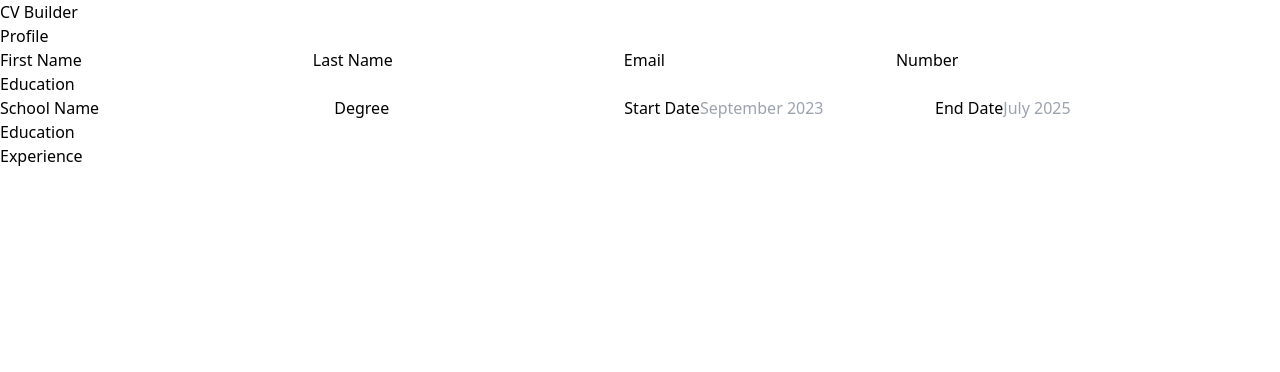
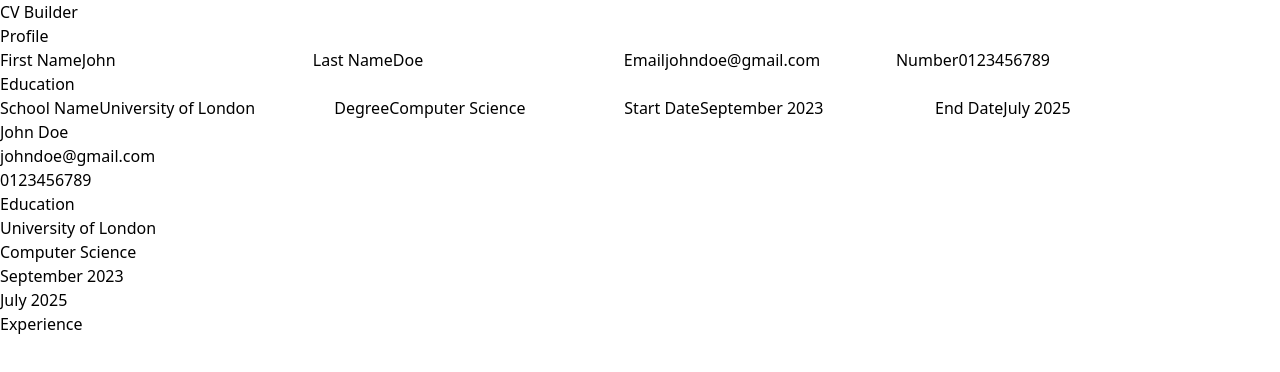
Before and after one commit to h4m24-a/cv-builder, a React app: page / in a window 1280 px wide. Shown: the top 372 px of the page. Built offline with nearby package versions, Linux system fonts and the light colour scheme; the HTML template or start-up script is replaced by a standard one.

Commit message:
fixed bug with state text not being displayed in input form

```diff
--- a/src/App.jsx
+++ b/src/App.jsx
@@ -8,20 +8,20 @@ import Education from "./components/Education"
 function App() {
 
   // Profile
-  const [firstName, setFirstName] = useState("")
-  const [lastName, setLastName] = useState("")
+  const [firstName, setFirstName] = useState("John")
+  const [lastName, setlastName] = useState("Doe");
 
   const fullName = firstName + " " + lastName
 
-  const [email, setEmail] = useState("")
-  const [number, setNumber] = useState("")
+  const [email, setEmail] = useState("johndoe@gmail.com")
+  const [number, setNumber] = useState("0123456789")
 
 
   // Education
-  const [schoolName, setSchoolName] = useState("")
-  const [degree, setDegree] = useState("")
-  const [startdate, setStartDate] = useState("")
-  const [endDate, setEndDate] = useState("")
+  const [schoolName, setSchoolName] = useState("University of London")
+  const [degree, setDegree] = useState("Computer Science")
+  const [startDate, setStartDate] = useState("September 2023")
+  const [endDate, setEndDate] = useState("July 2025")
 
 
   // Experience
@@ -38,14 +38,14 @@ function App() {
       <div className="h-screen sm: flex flex-col md:flex-row ">
 
         {/* Left Page */}
-        <div className=" flex-1 bg-white p-8">
+        <div id="editor" className=" flex-1 bg-white p-8">
           <div className=" p-4 rounded border border-black ">
             <Profile
             firstName={firstName}
             setFirstName={setFirstName}
 
             lastName={lastName}
-            setLastName={setLastName}
+            setlastName={setlastName}
 
             email={email}
             setEmail={setEmail}
@@ -62,7 +62,7 @@ function App() {
             degree={degree}
             setDegree={setDegree}
 
-            startdate={startdate}
+            startDate={startDate}
             setStartDate={setStartDate}
 
             endDate={endDate}
@@ -76,7 +76,7 @@ function App() {
 
 
         {/* Right Page */}
-        <div className=" flex-1 bg-white p-8">
+        <div id="cvPreview" className=" flex-1 bg-white p-8">
           <div className=" p-4 rounded border border-black">
             <CVPreview
              fullName={fullName}
@@ -85,7 +85,7 @@ function App() {
 
              schoolName={schoolName}
              degree={degree}
-             startDate={startdate}
+             startDate={startDate}
              endDate={endDate}
             />
           </div>
--- a/src/components/Profile.jsx
+++ b/src/components/Profile.jsx
@@ -3,7 +3,7 @@ import React from "react";
 
 
 // eslint-disable-next-line react/prop-types
-export default function Profile ({setFirstName, firstName, setLastName, LastName, setEmail, email, setNumber, number}) {
+export default function Profile ({setFirstName, firstName, setLastName, lastName, setEmail, email, setNumber, number}) {
 
 
   const handleSumbit = (e) => {
@@ -37,7 +37,7 @@ export default function Profile ({setFirstName, firstName, setLastName, LastName
 
           <input
             onChange={(e) => setLastName(e.target.value)}
-            value={LastName}
+            value={lastName}
             name="lastName"
             id="lastName"
             type={"text"}
```
